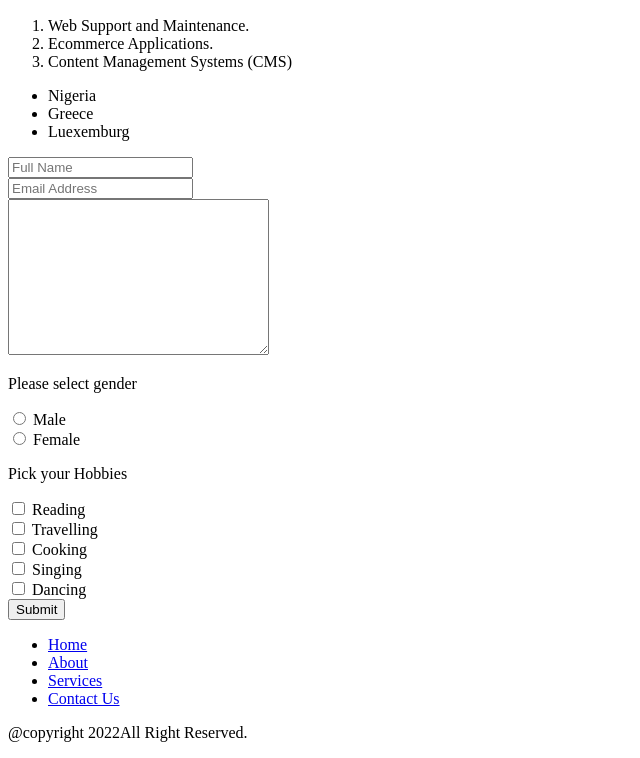
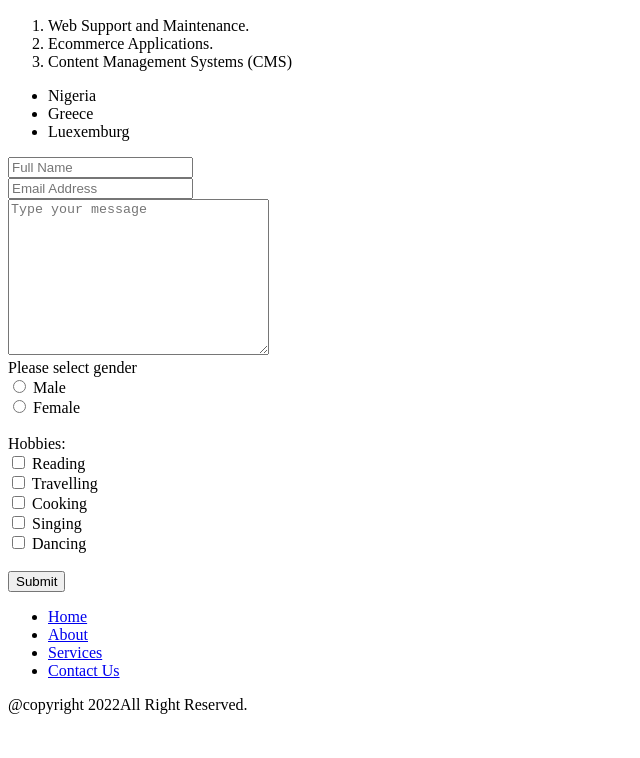
Before and after one commit to Abosede10/html, a plain HTML site: page index.html in a window 1280 px wide. Shown: the part 521-1279 px from the top of the page, without its empty margins (0-640 px from the left). After the commit the page ends 1251 px from the top, so only its background shows below. Drawn offline with Linux system fonts and the light colour scheme.

Commit message:
made some changes

```diff
--- a/index.html
+++ b/index.html
@@ -10,11 +10,11 @@
     <h1 id="h1">Welcome to my First HTML Page</h1>
     <h2 id="h2">This is going to be an adverture!</h2>
     <p id="reason">
-        I want to be a software engeer because i want to make be able to create things and solve also solve problem.
+        I want to become a software engeer because i want to make be able to create things and also solve problem.
     </p>
     <a href="https://finance.yahoo.com/" id="external_link">Yahoo Finance</a>
     <div>
-        <img src="image/puppy.jpeg" alt="Puppy" id="image">
+        <img src="image/puppy.jpeg" id="image" alt="Puppy">
     </div>
     <ol id="ordered" type="1">
         <li id="service1">Web Support and Maintenance.</li>
@@ -26,24 +26,25 @@
         <li id="country2">Greece</li>
         <li id="country3">Luexemburg</li>
     </ul>
-   <div>
-        <input type="text" placeholder="Full Name" id="name">
-   </div>
-   <div>
-        <input type="email" placeholder="Email Address" id="email_address">
-   </div>
-   <div>
-       <textarea name="" id="text_area" cols="30" rows="10"></textarea>
-   </div>
-    <div>
-    <p>Please select gender</p>
+
+
+   <form>
+        <input type="text" placeholder="Full Name" id="name"> <br>
+        <input type="email" placeholder="Email Address" id="email_address"><br>
+       <textarea name="textarea" id="text_area" cols="30" rows="10" placeholder="Type your message"></textarea>
+   </form>
+
+    <form>
+        Please select gender <br>
         <input type="radio" id="radio_male" name="male" value="male">
         <label for="radio_male"> Male</label><br>
         <input type="radio" id="radio_female" name="Female" value="female">
         <label for="radio_female">Female</label><br>
-    </div>
-    <div>
-        <p>Pick your Hobbies</p>
+    </form>
+    <br>
+
+    <form>
+         Hobbies: <br />
         <input type="checkbox" id="check-box" value="Reading">
         <label for="Check-out"> Reading</label><br>
         <input type="checkbox" id="check-box"  value="travelling">
@@ -54,10 +55,11 @@
         <label for="check-box"> Singing</label><br>
         <input type="checkbox" id="check-box" value="dancing">
         <label for="check-box"> Dancing</label><br>
-    </div>
-    <div>
+    </form>
+    <br>
+    <form>
         <button type="submit" id="submit_button"> Submit</button>
-    </div>
+    </form>
 
 <footer>
     <ul>
```
